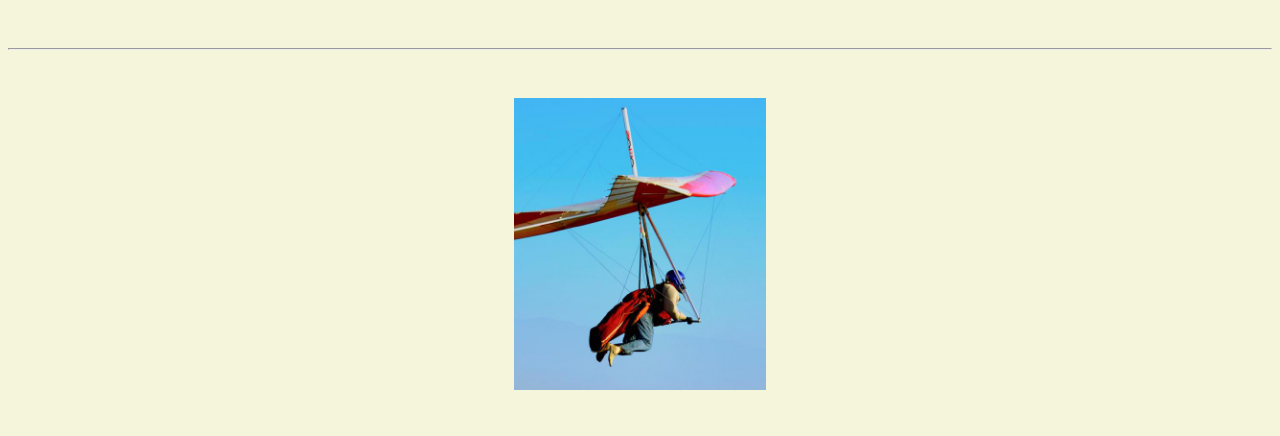
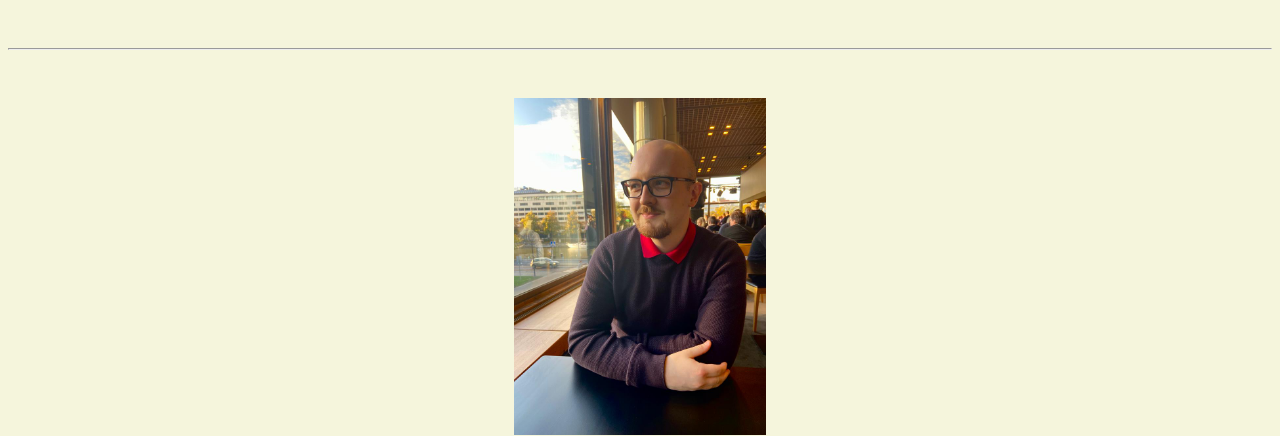
Before and after one commit to OssiPeura/ossipeura.github.io, a plain HTML site: page resume.html in a window 1280 px wide. Shown: the top 436 px of the page. Drawn offline with Linux system fonts and the light colour scheme.

Commit message:
Update resume.html

```diff
--- a/resume.html
+++ b/resume.html
@@ -17,7 +17,7 @@
   <body>
     <hr>
 
-    <img src="images/headshot.jpg" alt="Harrison Kong's headshot" width="20%">
+    <img src="images/CV kuva.jpg" alt="Ossi Peuran kuva" width="20%">
 
     <h1>Ossi Peura</h1>
     <h4>Bio ja elintarviketekniikan insinööri (AMK), Suomi/Finland</h4>
```
